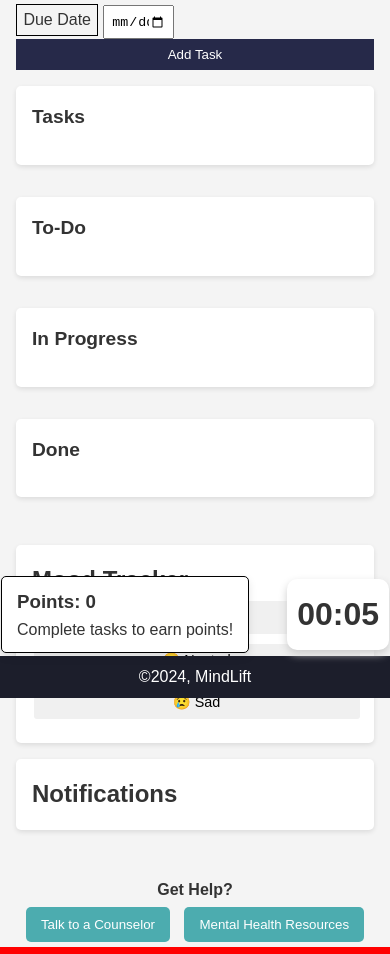
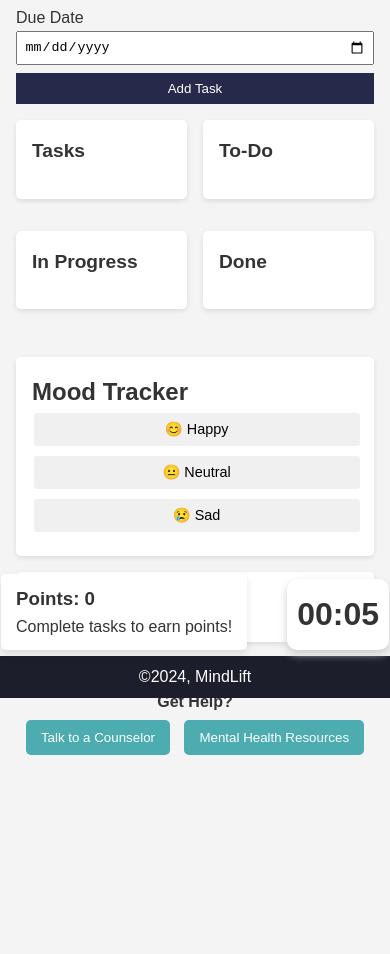
Before and after one commit to lipadsoft-Engineer/cognitive-support-tool-for-individuals-with-depression-at-workplace, a plain HTML site: page index.html in a window 390 px wide. Shown: the part 146-1100 px from the top of the page. After the commit the page ends 1058 px from the top, so only its background shows below. Drawn offline with Linux system fonts and the light colour scheme.

Commit message:
add layout for columns in mobile device

```diff
--- a/styles.css
+++ b/styles.css
@@ -192,7 +192,6 @@ footer{
 #timer {
     position: relative;
     padding: 20px 20px;
-    background-color: red;
 }
 
 #timer .count{
@@ -260,6 +259,7 @@ footer{
 .support-links {
     margin-top: 15px;
     text-align: center;
+    margin-bottom: 7rem;
 }
 
 .support-links button {
@@ -279,9 +279,9 @@ footer{
 
 #gamification {
     position: fixed;
-    bottom: 2.8rem;
+    bottom: 3rem;
     z-index: 2;
-    border: 1px solid black;
+    /* border: 1px solid black; */
     width:fit-content;
     padding: 10px 15px;
     border-radius: 5px;
@@ -338,9 +338,19 @@ footer{
         padding: 1rem;
     }
 
-    #new-task-input {
+    #columns {
+        display: grid;
+        grid-template-columns: 1fr 1fr;
+    }
+
+    #new-task-input, #due-date-input {
         width: 100%;
         margin-bottom: 0.5rem;
+    }
+
+    .date-label{
+        border: none;
+        padding-left: 0;
     }
 
     #add-task-btn {
```
